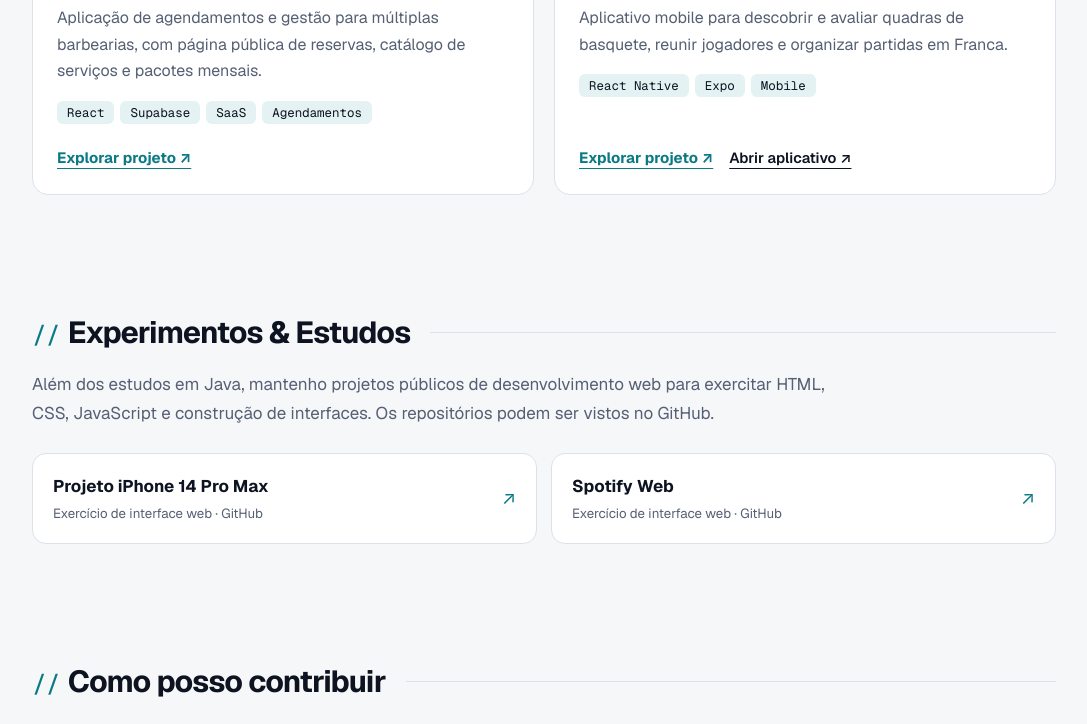
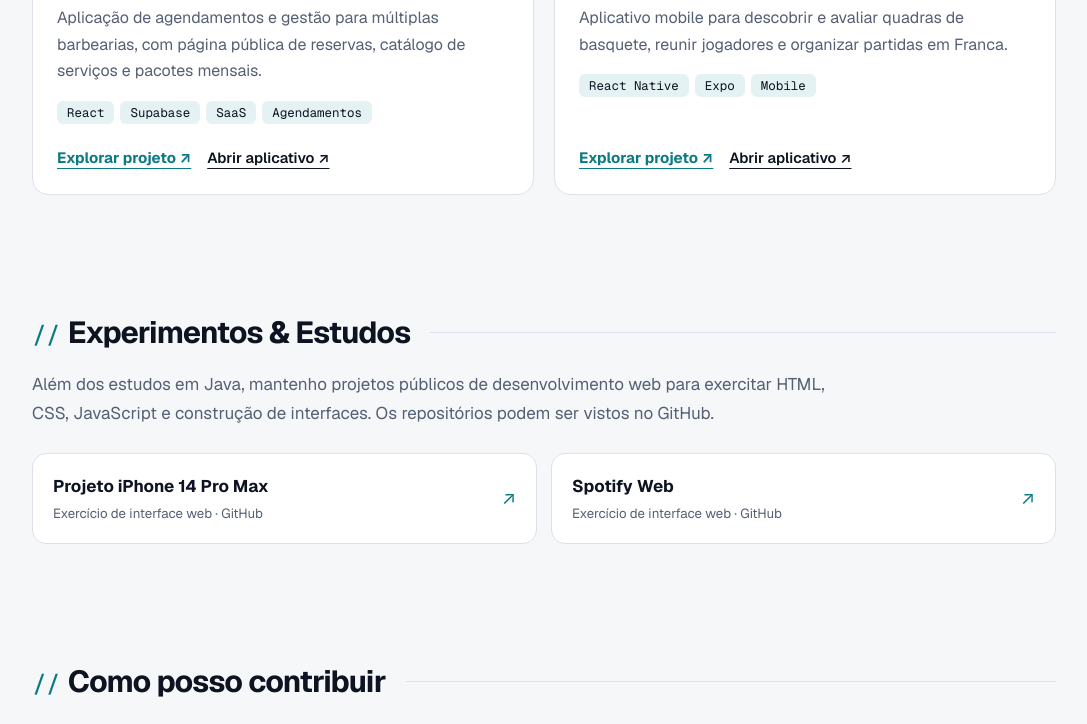
Before and after one commit to gusttavohenriquel/gusttavohenriquel.github.io, a plain HTML site: page index.html in a window 1280 px wide. Shown: the part 3367-4091 px from the top of the page, without its empty margins (96-1183 px from the left). Drawn offline with nearby package versions, Linux system fonts and the light colour scheme.

Commit message:
feat: destaque Java, novo curriculo e acesso ao GDS

```diff
--- a/index.html
+++ b/index.html
@@ -236,7 +236,8 @@
                 <li>Agendamentos</li>
               </ul>
               <div class="project-actions"><button class="open-details" data-open-dialog="detail-barber"
-                  type="button">Explorar projeto ↗</button></div>
+                  type="button">Explorar projeto ↗</button><a href="https://gdev-solucoes.netlify.app/" target="_blank"
+                  rel="noopener noreferrer">Abrir aplicativo ↗</a></div>
             </div>
           </article>
           <article class="card project">
@@ -592,6 +593,8 @@
         ilustrativos; a existência de telas de pagamentos e integrações não representa validação de funcionamento em
         produção.</p>
       <p class="inline-note">Código-fonte e ambiente administrativo não são públicos.</p>
+      <div class="dialog-bottom"><a href="https://gdev-solucoes.netlify.app/" target="_blank"
+          rel="noopener noreferrer">Abrir aplicativo ↗</a></div>
     </div>
   </dialog>
   <dialog class="image-lightbox" id="barber-lightbox" aria-label="Imagem ampliada da Plataforma de Barbearias">
```
